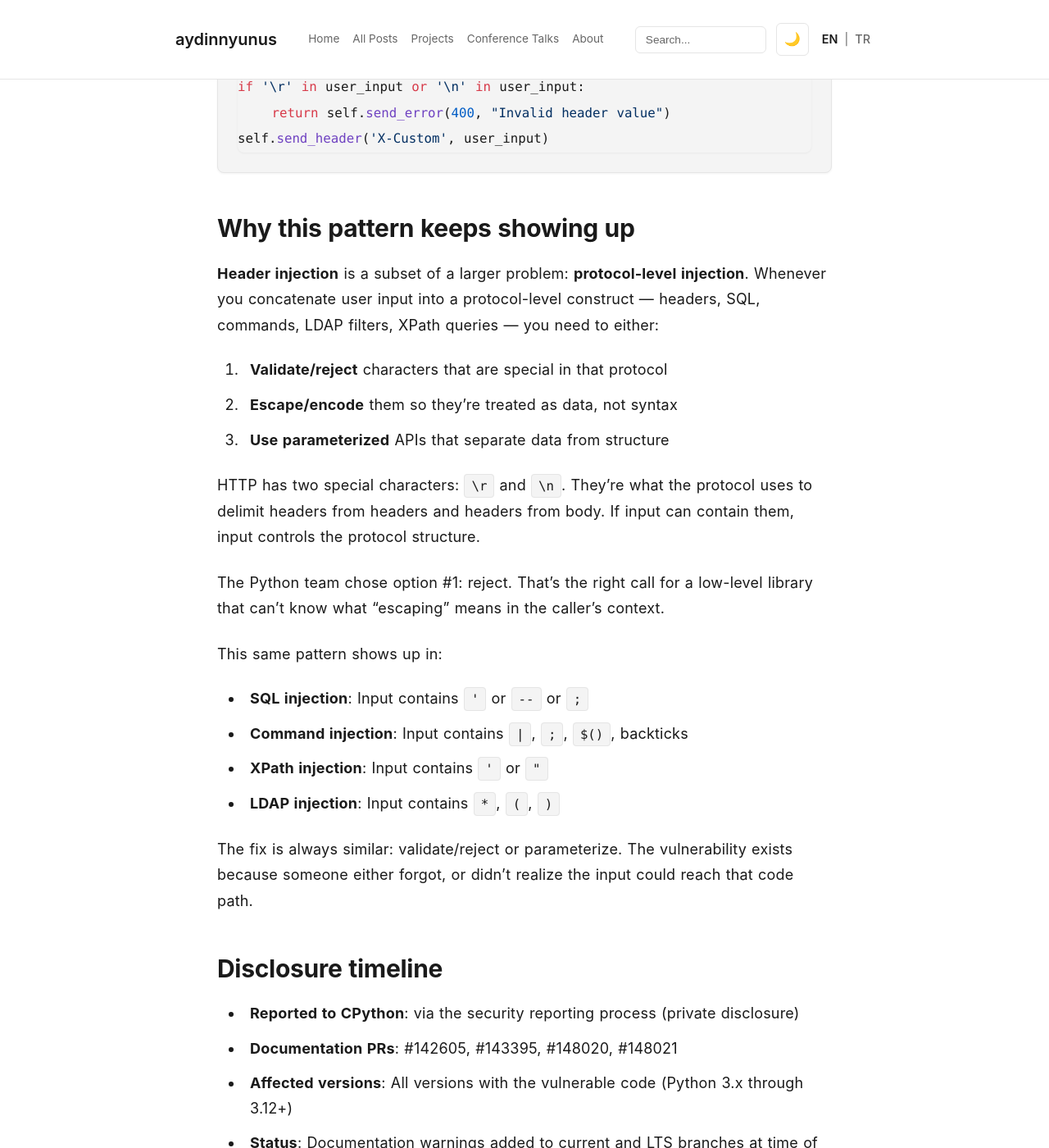
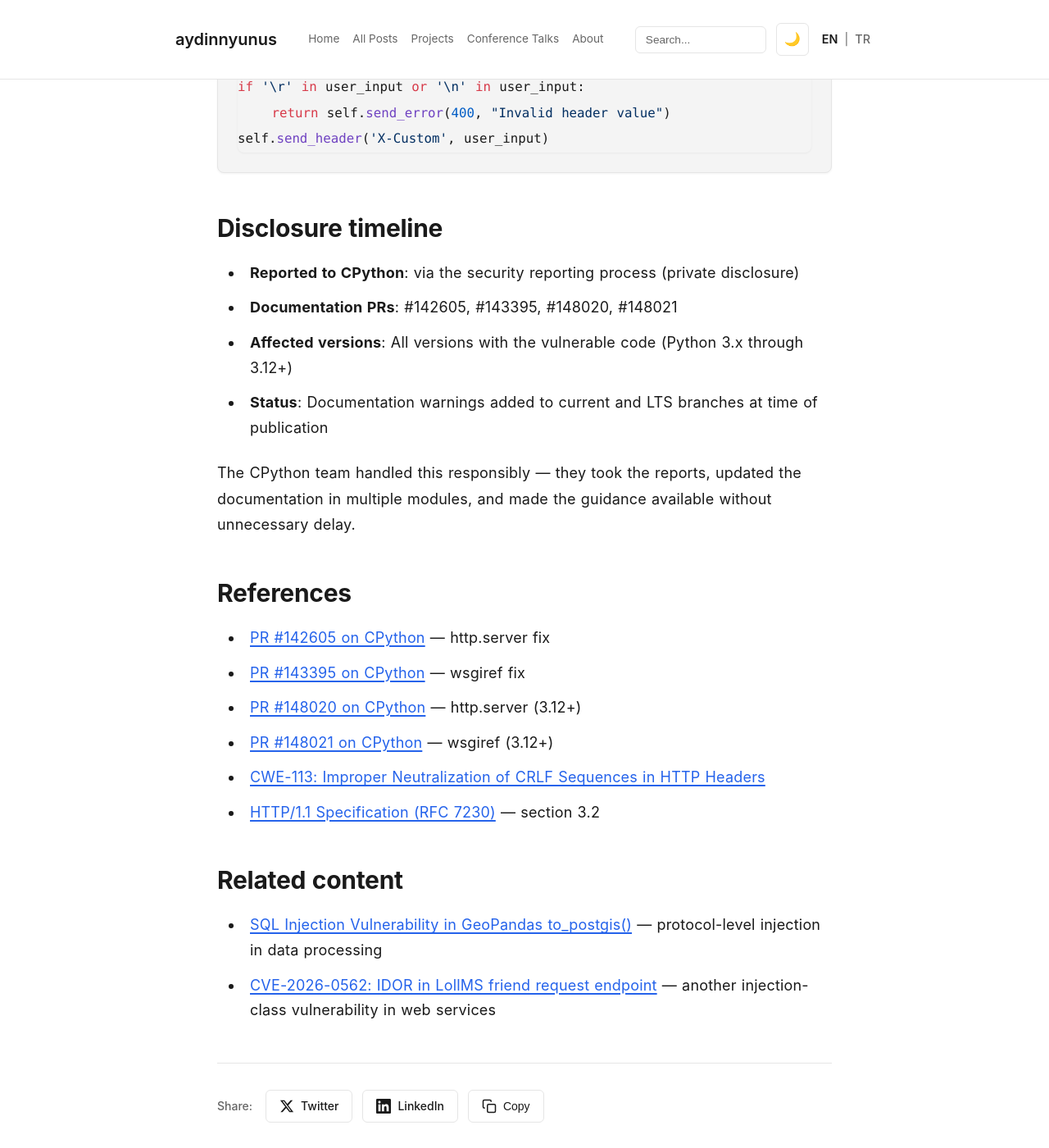
Before and after one commit to aydinnyunus/aydinnyunus.github.io, a Jekyll site: the page built from _posts/2026-04-24-crlf-injection-cpython-http-server-wsgiref.md, in a window 1280 px wide and 1400 px high, scrolled down 4765 px. Shown: the whole window at 82% size. Built offline with Jekyll 4.4.1, drawn with Linux system fonts in a browser that asks for light colours.

Commit message:
remove 'why this pattern keeps showing up' section from crlf injection post
Trim both EN and TR versions to keep the focus on the vulnerability,
PoC, and disclosure timeline.

````diff
--- a/_posts/2026-04-24-crlf-injection-cpython-http-server-wsgiref.md
+++ b/_posts/2026-04-24-crlf-injection-cpython-http-server-wsgiref.md
@@ -130,26 +130,6 @@ if '\r' in user_input or '\n' in user_input:
 self.send_header('X-Custom', user_input)
 ```
 
-## Why this pattern keeps showing up
-
-**Header injection** is a subset of a larger problem: **protocol-level injection**. Whenever you concatenate user input into a protocol-level construct — headers, SQL, commands, LDAP filters, XPath queries — you need to either:
-
-1. **Validate/reject** characters that are special in that protocol
-2. **Escape/encode** them so they're treated as data, not syntax
-3. **Use parameterized** APIs that separate data from structure
-
-HTTP has two special characters: `\r` and `\n`. They're what the protocol uses to delimit headers from headers and headers from body. If input can contain them, input controls the protocol structure.
-
-The Python team chose option #1: reject. That's the right call for a low-level library that can't know what "escaping" means in the caller's context.
-
-This same pattern shows up in:
-- **SQL injection**: Input contains `'` or `--` or `;`
-- **Command injection**: Input contains `|`, `;`, `$()`, backticks
-- **XPath injection**: Input contains `'` or `"`
-- **LDAP injection**: Input contains `*`, `(`, `)`
-
-The fix is always similar: validate/reject or parameterize. The vulnerability exists because someone either forgot, or didn't realize the input could reach that code path.
-
 ## Disclosure timeline
 
 - **Reported to CPython**: via the security reporting process (private disclosure)
````
Also changed, not shown: _posts/2026-04-24-crlf-injection-cpython-http-server-wsgiref-tr.md (+0 -21 lines).
